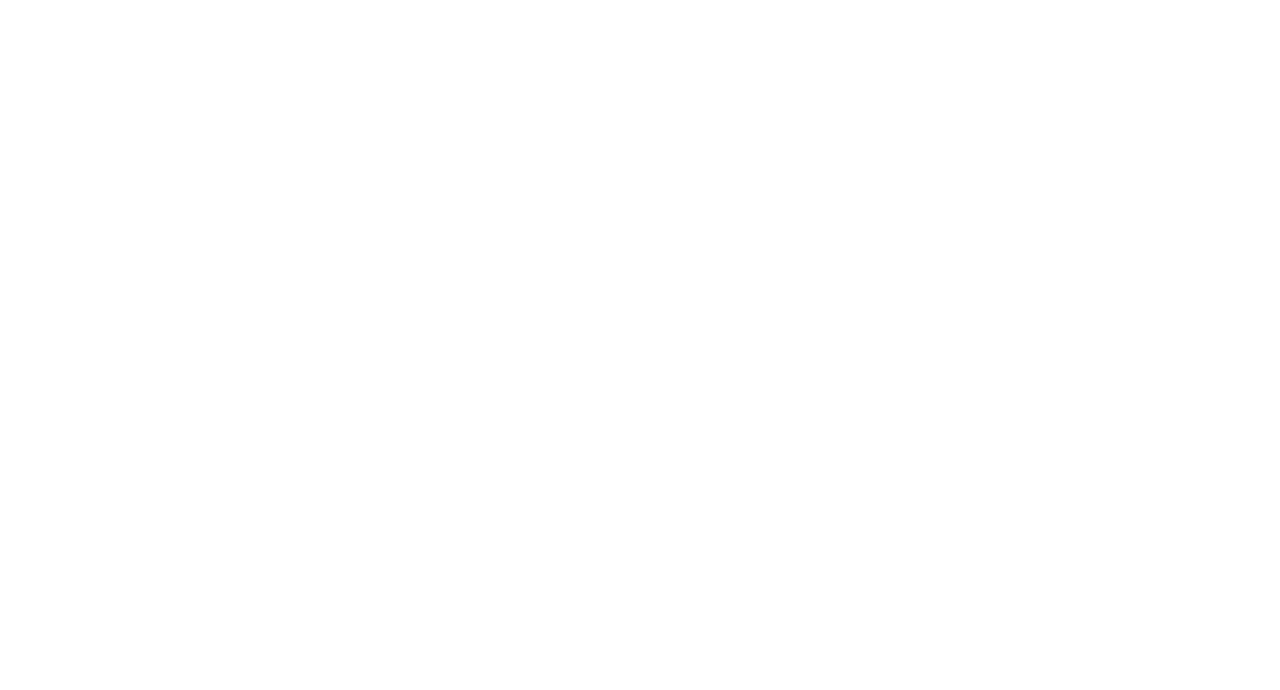
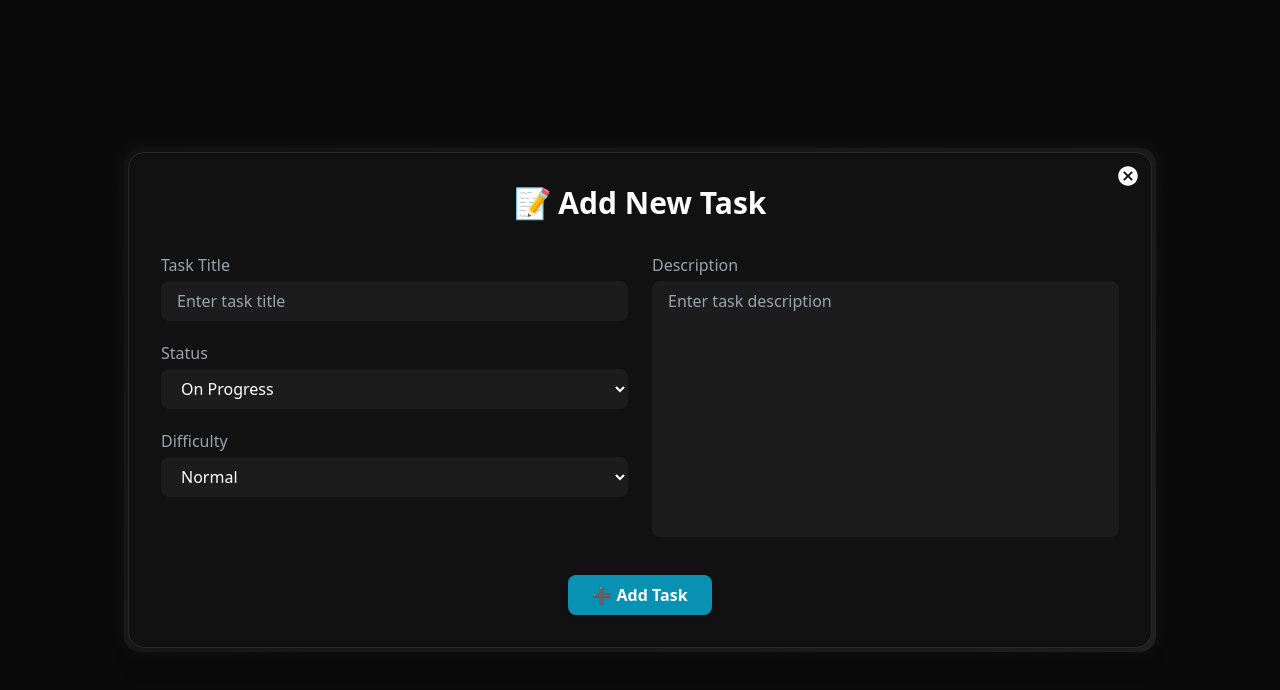
Before and after one commit to Bitan-Banerjee244/TASK-MANAGER-APP-MERN, a React (Vite) app in the folder frontend/: page /addtotask in a window 1280 px wide. Before the commit this address had no page. Shown: the top 690 px of the page. Built offline with nearby package versions, Linux system fonts and the light colour scheme.

Commit message:
Adding and Fixing Add to task end of frontend

```diff
--- a/frontend/src/App.jsx
+++ b/frontend/src/App.jsx
@@ -2,11 +2,16 @@
 import Home from "./pages/Home";
 import Signup from "./pages/Signup";
 import Login from "./pages/Login";
+import AddtoTask from "./pages/AddtoTask";
+
 
 function App() {
+
+
   return (
     <Routes>
       <Route path="/" element={<Home />} />
+      <Route path="/addtotask" element={<AddtoTask />} />
       <Route path="/signup" element={<Signup />} />
       <Route path="/login" element={<Login />} />
     </Routes>
--- a/frontend/src/components/Card.jsx
+++ b/frontend/src/components/Card.jsx
@@ -6,10 +6,10 @@
     <>
       <div
         id="card"
-        className="w-full min-h-[190px] bg-red-100 relative overflow-hidden"
+        className="w-full min-h-[230px] bg-red-100 relative overflow-hidden shadow-sm shadow-blue-100"
       >
         {/* Card content with flat black design */}
-        <div className="w-full h-full bg-[#0a0a0a] text-white p-4 flex flex-col justify-between shadow-md border border-[#2a2a2a]">
+        <div className="w-full h-full bg-[#0a0a0a] text-white p-4 flex flex-col justify-between shadow-md border border-[#404040]">
           {/* Title + Tags */}
           <div>
             {/* Title with 90% underline */}
@@ -23,7 +23,7 @@
               <span className="text-xs border border-yellow-400 bg-[#1f2937] text-yellow-300 px-2 py-0.5 uppercase tracking-wide rounded-sm cursor-pointer">
                 On Progress
               </span>
-              <span className="text-xs border border-red-400 bg-[#1f2937] red-purple-300 px-2 py-0.5 uppercase tracking-wide rounded-sm cursor-pointer">
+              <span className="text-xs border border-red-400 bg-[#3d1e27] red-purple-300 px-2 py-0.5 uppercase tracking-wide rounded-sm cursor-pointer">
                 Hard
               </span>
             </div>
--- a/frontend/src/components/Filterbar.jsx
+++ b/frontend/src/components/Filterbar.jsx
@@ -2,7 +2,7 @@
   return (
     <>
       <div
-        className="md:w-[60%] w-[100%] lg:h-[7vh] h-[5vh] bg-gray-800 top-[70px] mx-auto lg:text-[18px] md:text-[10px] text-[8px]"
+        className="md:w-[60%] w-[100%] lg:h-[6vh] h-[5vh] bg-gray-800 top-[70px] mx-auto lg:text-[18px] md:text-[10px] text-[8px]"
         id="Filter-bar"
       >
         <button className="px-1 w-[25%] h-[inherit]  bg-[#0d1b2a] text-blue-400 hover:bg-[#1b263b] transition">
--- a/frontend/src/components/Nav.jsx
+++ b/frontend/src/components/Nav.jsx
@@ -1,10 +1,14 @@
 import { FaSearch } from "react-icons/fa";
 import { MdAdd } from "react-icons/md";
+import { useNavigate } from "react-router-dom";
+import { IoExit } from "react-icons/io5";
 
 function Nav() {
+  let navigate = useNavigate();
+
   return (
     <>
-      <nav className="fixed top-3 left-1/2 transform -translate-x-1/2 w-[90%] h-[50px] bg-gray-800 flex items-center justify-around">
+      <nav className="fixed top-3 left-1/2 transform -translate-x-1/2 w-[90%] h-[50px] bg-gray-800 flex items-center justify-around px-4">
         {/* Logo */}
         <div id="logo" className="text-white md:text-2xl text-xl font-bold">
           Task<span className="text-cyan-400">Lite</span>
@@ -21,12 +25,18 @@
           </button>
         </div>
 
-        <div>
-          <button className="md:w-8 md:h-8 w-5 h-5 flex items-center justify-center rounded-full border-2 border-dotted border-cyan-400 text-cyan-400 text-2xl hover:bg-cyan-400 hover:text-black transition">
+        {/* Add Task  and Logout */}
+        <div className="w-[10%] flex gap-2 items-center ">
+          <button
+            className="md:w-8 md:h-8 w-5 h-5 flex items-center justify-center rounded-full border-2 border-dotted border-cyan-400 text-cyan-400 text-2xl hover:bg-cyan-400 hover:text-black transition"
+            onClick={() => navigate("/addtotask")}
+          >
             <MdAdd />
           </button>
+          <button className="md:w-8 md:h-8  w-5 h-5 flex items-center justify-center rounded-full border-2 border-red-400 text-red-400 text-xl hover:bg-red-400 hover:text-black transition duration-300">
+            <IoExit />
+          </button>
         </div>
-        {/* Add Task  */}
       </nav>
     </>
   );
--- a/frontend/src/context/UserContext.jsx
+++ b/frontend/src/context/UserContext.jsx
@@ -1,6 +1,6 @@
-import { createContext } from "react";
+import { createContext, useState } from "react";
 
-let UserContext = createContext();
+export const UserContext = createContext();
 
 
 function UserContextProvider({ children }) {
--- a/frontend/src/index.css
+++ b/frontend/src/index.css
@@ -7,6 +7,7 @@
   height: 100%;
   box-sizing: border-box;
   overflow-y: hidden;
+  position: relative;
 }
 
 /* Hide scrollbar, but allow scrolling */
--- /dev/null
+++ b/frontend/src/pages/AddtoTask.jsx
@@ -0,0 +1,93 @@
+import { useNavigate } from "react-router-dom";
+import { IoMdCloseCircle } from "react-icons/io";
+
+function AddtoTask() {
+  let navigate = useNavigate();
+
+  return (
+    <div className="w-screen h-screen bg-[#0a0a0a] flex items-center justify-center fixed top-0 left-0 z-50">
+      {/* Outer Shadow Wrapper */}
+      <div className="p-1 rounded-2xl bg-gradient-to-br from-[#111] via-[#1a1a1a] to-[#222] shadow-[0_0_20px_rgba(255,255,255,0.05)] relative">
+        {/* ❌ Close Button */}
+        <button
+          className="absolute top-4 right-4 text-white text-2xl hover:text-cyan-500 transition"
+          title="Close"
+          onClick={() => navigate("/")}
+        >
+          <IoMdCloseCircle />
+        </button>
+
+        {/* Modal container */}
+        <div className="bg-[#111111] p-8 rounded-2xl w-[90vw] max-w-5xl shadow-xl border border-[#2a2a2a] text-white">
+          <h2 className="text-3xl font-bold mb-8 text-center text-white">
+            📝 Add New Task
+          </h2>
+
+          <form className="grid md:grid-cols-2 gap-6">
+            {/* Left section */}
+            <div className="space-y-5">
+              {/* Title */}
+              <div>
+                <label htmlFor="title" className="block text-gray-400 mb-1">
+                  Task Title
+                </label>
+                <input
+                  type="text"
+                  id="title"
+                  placeholder="Enter task title"
+                  className="w-full px-4 py-2 bg-[#1c1c1c] text-white rounded-lg focus:outline-none focus:ring-2 focus:ring-cyan-500"
+                />
+              </div>
+
+              {/* Status */}
+              <div>
+                <label className="block text-gray-400 mb-1">Status</label>
+                <select className="w-full px-4 py-2 bg-[#1c1c1c] text-white rounded-lg focus:outline-none focus:ring-2 focus:ring-cyan-500">
+                  <option>On Progress</option>
+                  <option>Completed</option>
+                </select>
+              </div>
+
+              {/* Difficulty */}
+              <div>
+                <label className="block text-gray-400 mb-1">Difficulty</label>
+                <select className="w-full px-4 py-2 bg-[#1c1c1c] text-white rounded-lg focus:outline-none focus:ring-2 focus:ring-cyan-500">
+                  <option>Normal</option>
+                  <option>Hard</option>
+                </select>
+              </div>
+            </div>
+
+            {/* Right section */}
+            <div className="space-y-5">
+              <div>
+                <label htmlFor="desc" className="block text-gray-400 mb-1">
+                  Description
+                </label>
+                <textarea
+                  id="desc"
+                  placeholder="Enter task description"
+                  rows="10"
+                  className="w-full h-full px-4 py-2 bg-[#1c1c1c] text-white rounded-lg focus:outline-none focus:ring-2 focus:ring-cyan-500 resize-none"
+                ></textarea>
+              </div>
+            </div>
+          </form>
+
+          {/* Submit button */}
+          <div className="mt-8 text-center">
+            <button
+              type="submit"
+              className="bg-cyan-600 hover:bg-cyan-700 text-white font-semibold py-2 px-6 rounded-lg transition duration-300 shadow-md hover:shadow-lg"
+            >
+              ➕ Add Task
+            </button>
+
+          </div>
+        </div>
+      </div>
+    </div>
+  );
+}
+
+export default AddtoTask;
--- a/frontend/src/pages/Login.jsx
+++ b/frontend/src/pages/Login.jsx
@@ -3,9 +3,9 @@
 
 function Login() {
   return (
-    <div className="min-h-screen flex items-center justify-center bg-black">
+    <div className="min-h-screen flex items-center justify-center bg-black p-6">
       <div className="bg-gray-900 p-8 rounded-2xl shadow-lg w-full max-w-md">
-        <h2 className="text-3xl font-bold text-white mb-6 text-center">Welcome Back</h2>
+        <h2 className="text-3xl font-bold text-white mb-6 text-center">Log In</h2>
 
         <form className="space-y-5">
           {/* Email */}
--- a/frontend/src/pages/Signup.jsx
+++ b/frontend/src/pages/Signup.jsx
@@ -3,7 +3,7 @@
 
 function Signup() {
   return (
-    <div className="min-h-screen flex items-center justify-center bg-black">
+    <div className="min-h-screen flex items-center justify-center bg-black p-6">
       {/* Glass Effect Card */}
       <div className="backdrop-blur-md bg-gradient-to-br from-blue-800/20 via-purple-800/20 to-indigo-800/20 border border-white/10 p-8 rounded-2xl shadow-2xl w-full max-w-md">
         <h2 className="text-3xl font-bold text-white mb-6 text-center">
```
Also changed, not shown: frontend/src/pages/Home.jsx (+26 -15 lines).
